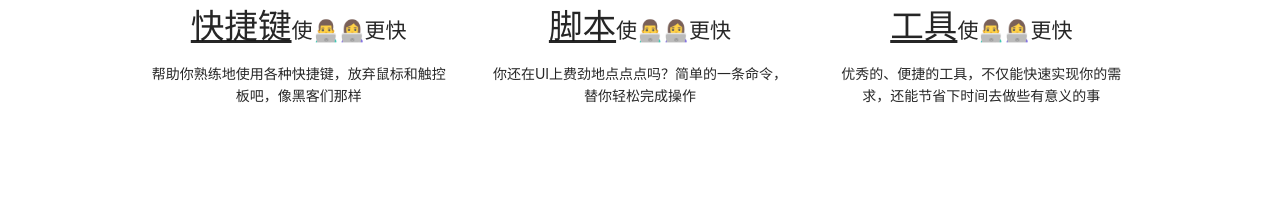
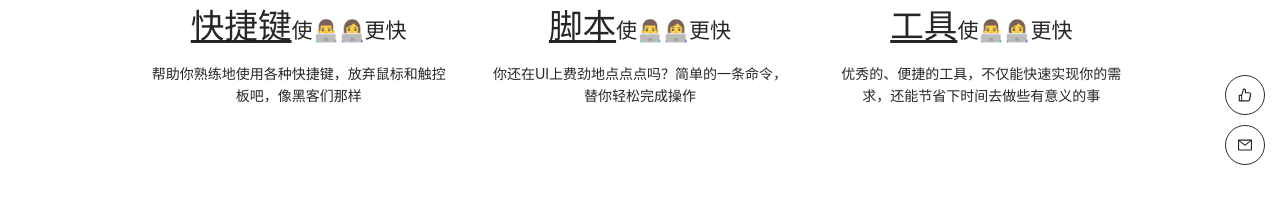
Before and after one commit to SFCMN/faster-programmer, a React (Create React App) app: page / in a window 1280 px wide. Shown: the part 600-797 px from the top of the page. Built offline with nearby package versions, Linux system fonts and the light colour scheme.

Commit message:
Add sidebar

```diff
--- a/package.json
+++ b/package.json
@@ -4,6 +4,7 @@
   "private": true,
   "homepage": "./",
   "dependencies": {
+    "@ant-design/icons": "^4.3.0",
     "@material/card": "^8.0.0",
     "@material/layout-grid": "^8.0.0",
     "@testing-library/jest-dom": "^5.11.4",
--- a/src/App.css
+++ b/src/App.css
@@ -23,3 +23,30 @@
         animation: octocat-wave 560ms ease-in-out
     }
 }
+
+.sidebar {
+    width: 50px;
+    text-align: center;
+    position:fixed;
+    bottom: 30px;
+    right: 10px;
+}
+
+.sidebar > .ant-btn {
+    width: 40px;
+    height: 40px;
+    margin: 5px auto;
+    padding: 5px;
+    border: solid 1px rgb(44, 44, 44);
+    border-radius: 20px;
+}
+
+.sidebar > .ant-btn:hover {
+    color: rgb(44, 44, 44);
+    font-size: large;
+}
+
+.sidebar > .ant-btn:focus {
+    color: rgb(44, 44, 44);
+    font-size: large;
+}
--- a/src/App.js
+++ b/src/App.js
@@ -1,11 +1,43 @@
 import React, {Component} from 'react';
+import {Button, Image, Modal} from "antd";
 import Home from "./Home";
 import './App.css';
+import {LikeOutlined, MailOutlined} from "@ant-design/icons";
+import support from './support-author.png';
 
 class App extends Component {
     render() {
+        const showEmail = () => {
+            Modal.info({
+                title: "联系作者",
+                content: (
+                    <div>
+                        <p style={{marginTop: '20px', marginBottom: 0}}><code>wsfcmn@163.com</code></p>
+                    </div>
+                ),
+                maskClosable: true,
+                maskStyle: { backgroundColor: "rgba(256, 256, 256, 0.7)" },
+                icon: <MailOutlined/>,
+                onOk() {},
+            });
+        };
+        const supportAuthor = () => {
+            Modal.info({
+                title: "支持作者",
+                content: (
+                    <div>
+                        <Image width={390} src={support} style={{marginTop: '20px', marginBottom: 0}}/>
+                    </div>
+                ),
+                maskClosable: true,
+                maskStyle: { backgroundColor: "rgba(256, 256, 256, 0.7)" },
+                width: 500,
+                icon: <LikeOutlined/>,
+                onOk() {},
+            });
+        };
         return (
-            <div>
+            <div className="App">
                 <a href="https://github.com/SFCMN/faster-programmer" className="github-corner"
                    aria-label="View source on GitHub">
                     <svg width="80" height="80" viewBox="0 0 250 250"
@@ -21,6 +53,10 @@ class App extends Component {
                     </svg>
                 </a>
                 <Home/>
+                <div className="sidebar">
+                    <Button onClick={() => supportAuthor()}><span><LikeOutlined/></span></Button>
+                    <Button onClick={() => showEmail()}><span><MailOutlined/></span></Button>
+                </div>
             </div>
         );
     }
--- a/src/Home.js
+++ b/src/Home.js
@@ -21,7 +21,7 @@ class Home extends Component {
                 ),
                 onOk() {},
             });
-        }
+        };
         return (
             <div className="home">
                 <header id="logo-header">
```
Also changed, not shown: public/manifest.json, src/support-author.png (added), 25 other files (tests, documents, lock files or other folders).
